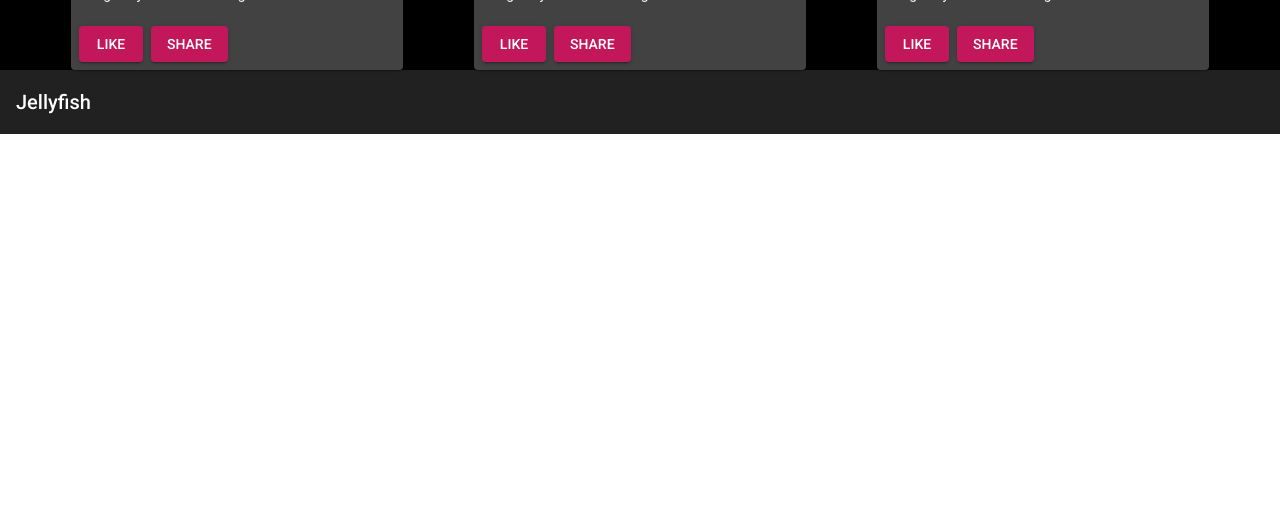
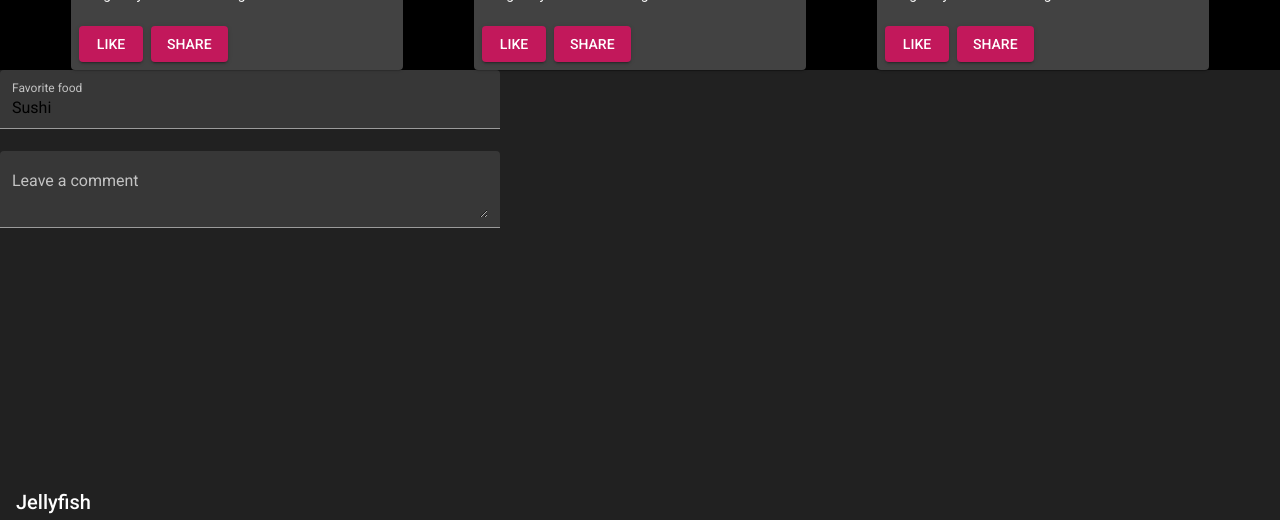
Before and after one commit to NoeliaChicharro/jellyfish, an Angular app in the folder website/: page / in a window 1280 px wide. Shown: the part 2604-3124 px from the top of the page. Before the commit the page ends 2738 px from the top, so only its background shows below. Built offline with nearby package versions, Linux system fonts and the light colour scheme.

Commit message:
add form component

```diff
--- a/website/src/app/app.component.css
+++ b/website/src/app/app.component.css
@@ -21,6 +21,10 @@ box-sizing: border-box;
   display: flex;
   justify-content: space-evenly;
   align-items: center;
+}
 
-
+#form-section{
+  width: 100vw;
+  height: 50vh;
+  background-color: #212121;
 }
--- a/website/src/app/app.component.html
+++ b/website/src/app/app.component.html
@@ -22,4 +22,7 @@
     <app-card></app-card>
   </div>
 </div>
+<section id="form-section">
+  <app-form></app-form>
+</section>
 <app-footer></app-footer>
--- /dev/null
+++ b/website/src/app/form/form.component.css
@@ -0,0 +1,9 @@
+.form {
+  min-width: 150px;
+  max-width: 500px;
+  width: 100%;
+}
+
+.full-width {
+  width: 100%;
+}
--- /dev/null
+++ b/website/src/app/form/form.component.html
@@ -0,0 +1,11 @@
+<form class="form">
+  <mat-form-field class="full-width" appearance="fill">
+    <mat-label>Favorite food</mat-label>
+    <input matInput placeholder="Ex. Pizza" value="Sushi">
+  </mat-form-field>
+
+  <mat-form-field class="full-width" appearance="fill">
+    <mat-label>Leave a comment</mat-label>
+    <textarea matInput placeholder="Ex. It makes me feel..."></textarea>
+  </mat-form-field>
+</form>
--- /dev/null
+++ b/website/src/app/form/form.component.ts
@@ -0,0 +1,15 @@
+import { Component, OnInit } from '@angular/core';
+
+@Component({
+  selector: 'app-form',
+  templateUrl: './form.component.html',
+  styleUrls: ['./form.component.css']
+})
+export class FormComponent implements OnInit {
+
+  constructor() { }
+
+  ngOnInit(): void {
+  }
+
+}
```
Also changed, not shown: website/src/app/app.module.ts (+8 -2 lines), 1 other file (tests, documents, lock files or other folders).
